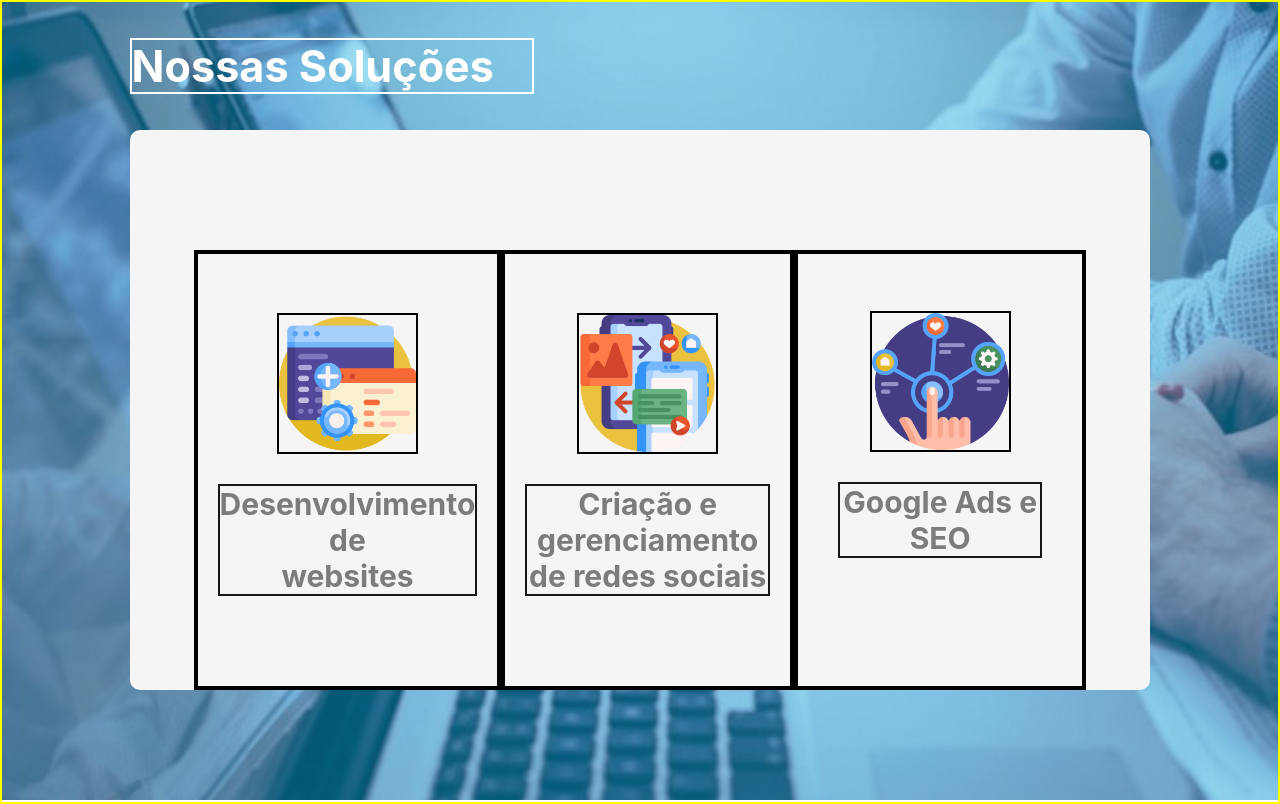
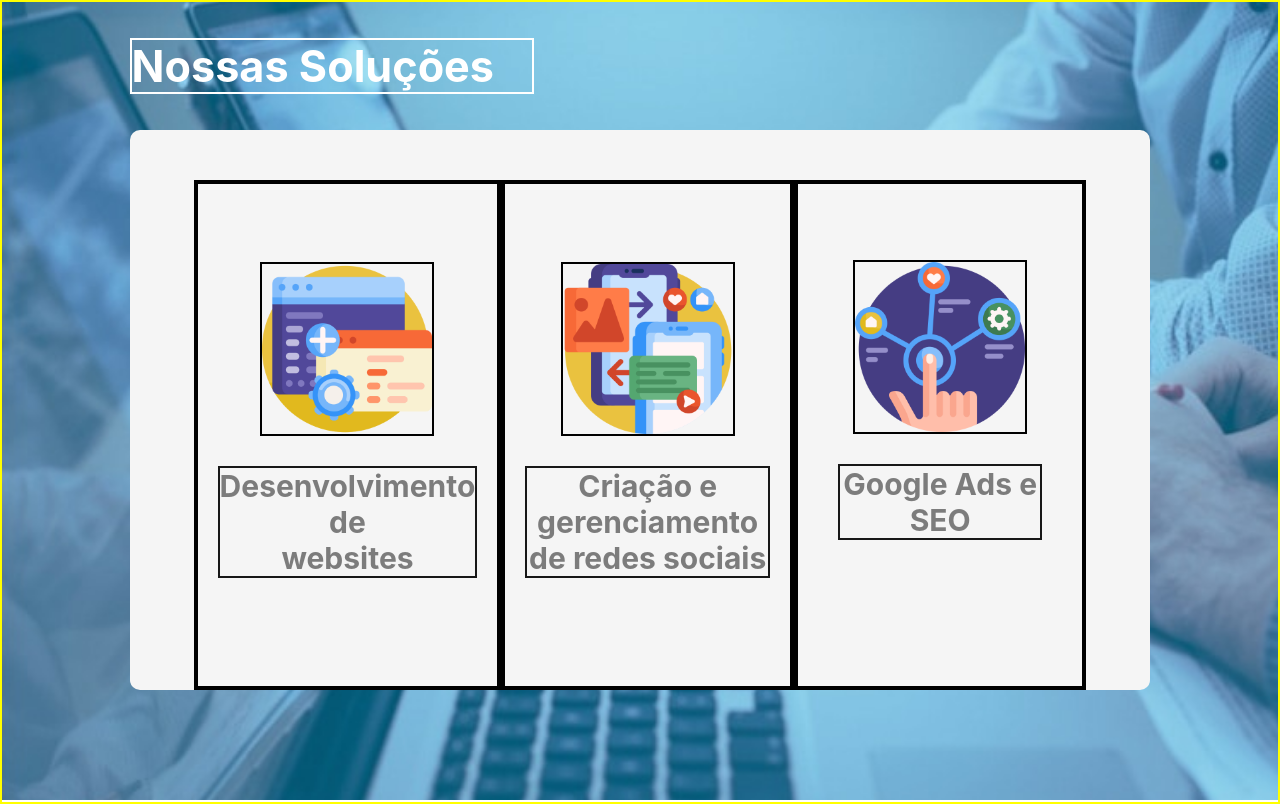
Before and after one commit to brendammelo/site-zawee-reactjs, a React (Create React App) app: page / in a window 1280 px wide. Shown: the part 1604-2408 px from the top of the page. Built offline with nearby package versions, Linux system fonts and the light colour scheme.

Commit message:
aumentei os icones de solucoes

```diff
--- a/src/components/solucoes/SolutionsComponent.js
+++ b/src/components/solucoes/SolutionsComponent.js
@@ -35,7 +35,7 @@
                                 de redes sociais</p>
                         </div>
                         <div className="box_solucoes3">
-                            <img className="img_solutions_teste"
+                            <img className="img_solutions_3"
                                 src={Seo}
                                 alt="seo e google ads"
                                 height="35%"/>
--- a/src/components/solucoes/solutionsComponent.css
+++ b/src/components/solucoes/solutionsComponent.css
@@ -127,10 +127,13 @@
 
 .img_solutions{
     border: 2px solid black;
+    width: 170px;
+    height: 170px;
 
 }
 
 .box_solucoes1, .box_solucoes2, .box_solucoes3{
+    margin-top: 50px;
     display:flex;
     flex-direction: column;
     align-items: center;
@@ -149,7 +152,9 @@
     padding: 20px;
 }
 
-.img_solutions_teste{
+.img_solutions_3{
     border: 2px solid black;
     margin-top: -40px;
+    width: 170px;
+    height: 170px;
 }
```
